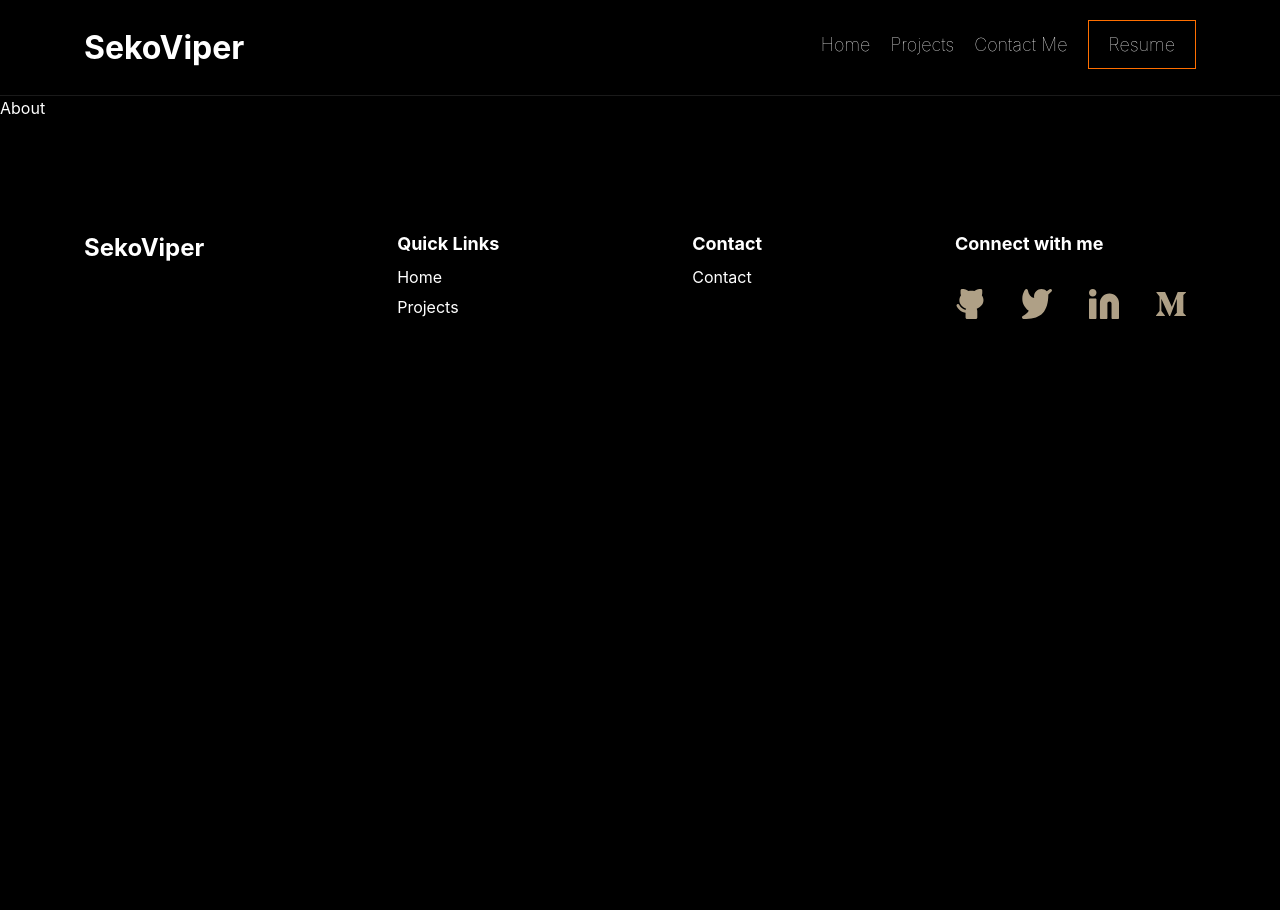
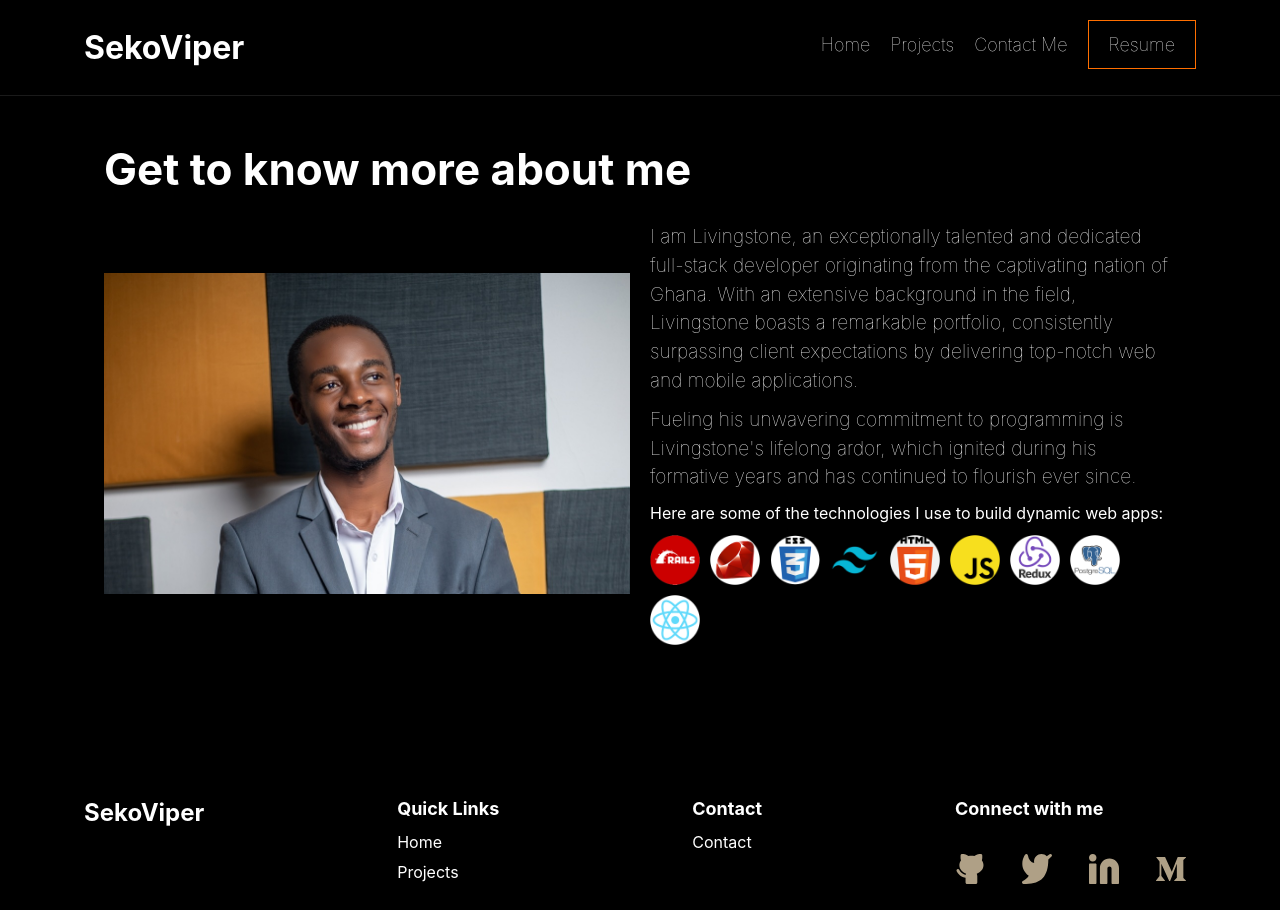
Before and after one commit to SekoViper/seko, a React (Create React App) app: page /about in a window 1280 px wide. Before the commit the page ends 800 px from the top, so only its background shows below. Built offline with nearby package versions, Linux system fonts and the light colour scheme.

Commit message:
Add about page.

```diff
--- a/src/components/about/About.jsx
+++ b/src/components/about/About.jsx
@@ -1,7 +1,55 @@
 import React from 'react';
+import './about.css';
+import ProfileImg from '../../assets/img/Seko Dameh Livingstone.jpg';
+import Tailwind from '../../assets/stacks/ARC.png';
+import CSS from '../../assets/stacks/CSS.png';
+import Ruby from '../../assets/stacks/Diamond.png';
+import JS from '../../assets/stacks/JS.png';
+import HTML from '../../assets/stacks/HTML.png';
+import ReactIcon from '../../assets/stacks/SEKO 1.png';
+import PostgreSQL from '../../assets/stacks/PostgreSQL.png';
+import Rails from '../../assets/stacks/RAILS.png';
+import Redux from '../../assets/stacks/Redux.png';
 
 const About = () => (
-  <div>About</div>
+  <section className="about-sect">
+    <h1>Get to know more about me</h1>
+    <div className="about-container">
+      <div>
+        <img src={ProfileImg} alt="about" />
+      </div>
+      <div className="about-content">
+        <p>
+          I am Livingstone, an exceptionally talented and dedicated
+          full-stack developer originating from the captivating nation of Ghana.
+          With an extensive background in the field, Livingstone boasts a
+          remarkable portfolio, consistently surpassing client expectations
+          by delivering top-notch web and mobile applications.
+        </p>
+        <p>
+          Fueling his unwavering commitment to programming is Livingstone&apos;s
+          lifelong ardor, which ignited during his formative years and has
+          continued to flourish ever since.
+        </p>
+        <div className="stacks">
+          Here are some of the technologies I use to build dynamic web apps:
+          {' '}
+          <br />
+          <div className="stacks-list">
+            <img src={Rails} alt="Rails" />
+            <img src={Ruby} alt="Ruby" />
+            <img src={CSS} alt="CSS" />
+            <img src={Tailwind} alt="Taillwind" />
+            <img src={HTML} alt="HTML" />
+            <img src={JS} alt="JS" />
+            <img src={Redux} alt="Redux" />
+            <img src={PostgreSQL} alt="Postgresql" />
+            <img src={ReactIcon} alt="React" />
+          </div>
+        </div>
+      </div>
+    </div>
+  </section>
 );
 
 export default About;
```
